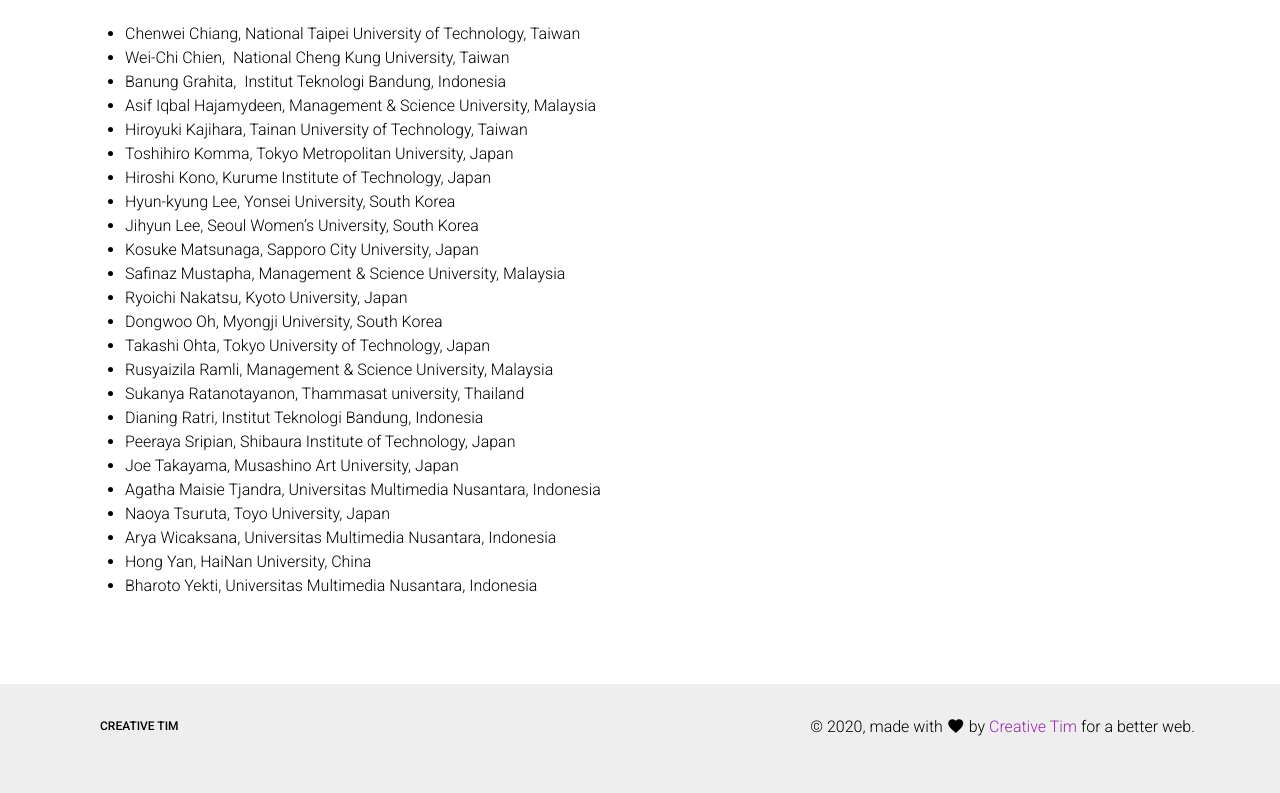
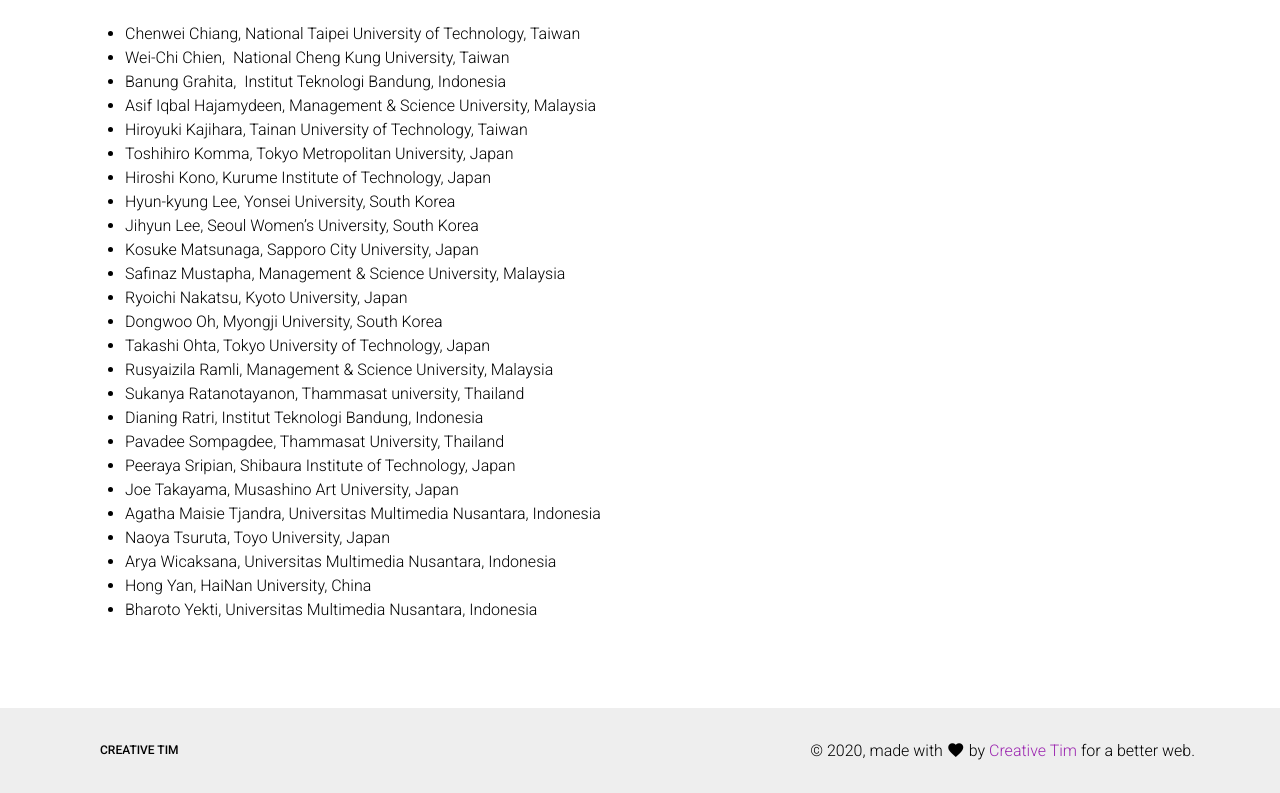
Before and after one commit to ushiama/ADADA2020, a plain HTML site: page index.html in a window 1280 px wide. Shown: the part 5914-6707 px from the top of the page. Before the commit the page ends 6683 px from the top, so only its background shows below. Drawn offline with Linux system fonts and the light colour scheme; some packages are replaced by stand-ins of ours.

Commit message:
Pavadee Sompagdee先生をPC委員に追加

```diff
--- a/index.html
+++ b/index.html
@@ -411,6 +411,7 @@
             <li>Rusyaizila Ramli, Management & Science University, Malaysia</li>
             <li>Sukanya Ratanotayanon, Thammasat university, Thailand</li>
             <li>Dianing Ratri, Institut Teknologi Bandung, Indonesia</li>
+            <li>Pavadee Sompagdee, Thammasat University, Thailand</li>
             <li>Peeraya Sripian, Shibaura Institute of Technology, Japan</li>
             <li>Joe Takayama, Musashino Art University, Japan</li>
             <li>Agatha Maisie Tjandra, Universitas Multimedia Nusantara, Indonesia </li>
```
